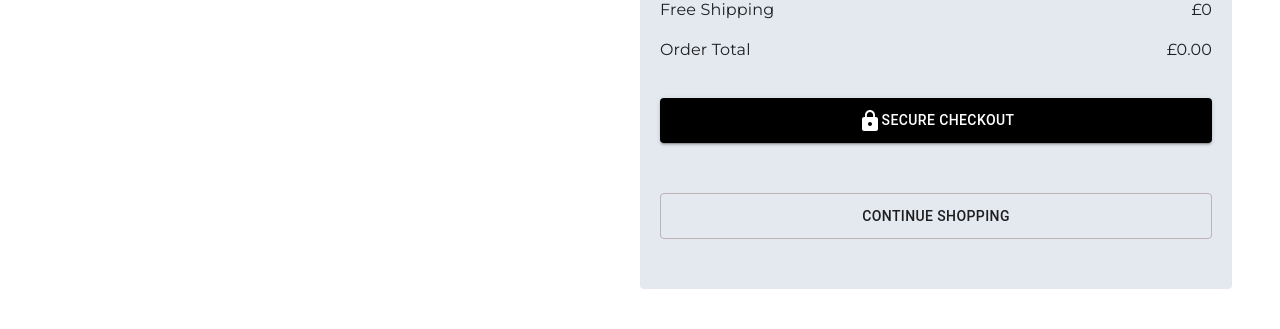
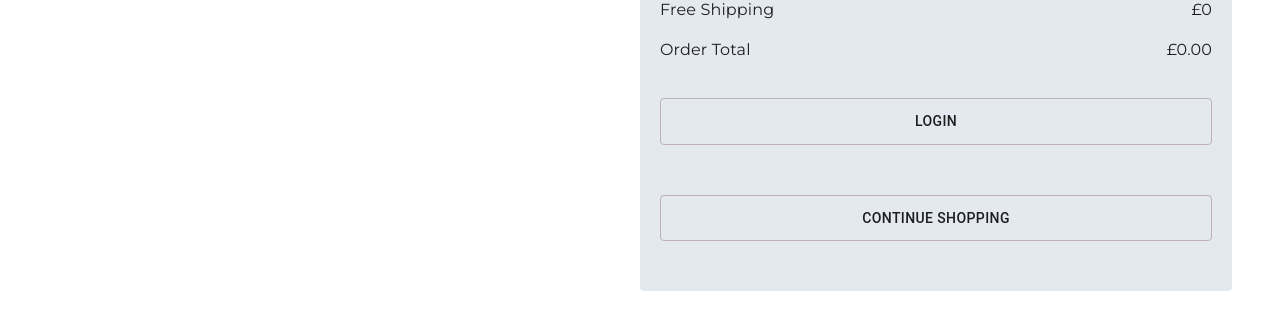
Before and after one commit to rubybassi/glowgo-store, a React (Create React App) app in the folder client/: page /cart in a window 1280 px wide. Shown: the part 301-630 px from the top of the page. Built offline with nearby package versions, Linux system fonts and the light colour scheme; no server answers; a web font is replaced by a local one.

Commit message:
set conditional rendering on cart for logged in status

```diff
--- a/client/src/SiteContext.js
+++ b/client/src/SiteContext.js
@@ -45,6 +45,7 @@ const SiteContextProvider = ({ children }) => {
   const [password, setPassword] = useState("");
   const [userPayload, setUserPayload] = useState({});
 
+  //============================USER AUTH AND LOGIN STATUS ======================
   // posts user sign in then sets state and local storage if successfull
   const onUserSignIn = async (e) => {
     e.preventDefault();
@@ -82,7 +83,7 @@ const SiteContextProvider = ({ children }) => {
     setEmail(e.target.value);
   };
 
-  //============================INITIAL LOAD ACTIONS=======================
+  //============================INITIAL PRODUCT LOAD ACTIONS=======================
   // fetches all bestselling products
   useEffect(() => {
     const fetchAllBestsellers = async () => {
--- a/client/src/components/Cart/CartSummary.js
+++ b/client/src/components/Cart/CartSummary.js
@@ -8,7 +8,7 @@ import { Link } from "react-router-dom";
 
 const CartSummary = () => {
   const classes = useStyles();
-  const { cartItems } = useContext(SiteContext);
+  const { cartItems, isLoggedIn } = useContext(SiteContext);
 
   const GetTotalsum = () => {
     const sum = cartItems?.reduce(
@@ -51,6 +51,8 @@ const CartSummary = () => {
           </Typography>
         </Grid>
         <Grid item xs={12}>
+
+          {isLoggedIn ? (
           <Button
             className={classes.checkoutButton}
             variant="contained"
@@ -60,6 +62,19 @@ const CartSummary = () => {
           >
             <HttpsIcon></HttpsIcon>Secure Checkout
           </Button>
+          ) :
+          <Link to={"/login"}>
+          <Button
+            className={classes.button}
+            variant="outlined"
+            size="medium"
+            display="block"
+          >
+            Login
+          </Button>
+        </Link>
+          }
+
           <Link to={"/"}>
             <Button
               className={classes.button}
--- a/client/src/components/Forms/SignIn.js
+++ b/client/src/components/Forms/SignIn.js
@@ -36,6 +36,7 @@ export default function SignIn() {
     onPassword,
     errorMessage,
   } = useContext(SiteContext);
+
   return (
     <Container component="main" maxWidth="xs">
       <CssBaseline />
--- a/client/src/pages/Login.js
+++ b/client/src/pages/Login.js
@@ -1,12 +1,16 @@
 import React from "react";
 import Container from "@material-ui/core/Container";
 import SignUp from "../components/Forms/SignIn";
+import { Redirect } from "react-router-dom";
+import { useContext } from "react";
+import SiteContext from "../SiteContext";
 
 const Login = () => {
+  const {isLoggedIn} = useContext(SiteContext);
   return (
     <div>
       <Container>
-        <SignUp/>
+        {isLoggedIn ? <Redirect to="/" /> :  <SignUp/>}
       </Container>
     </div>
   );
```
